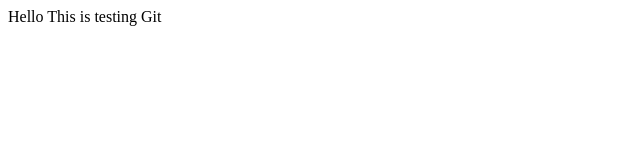
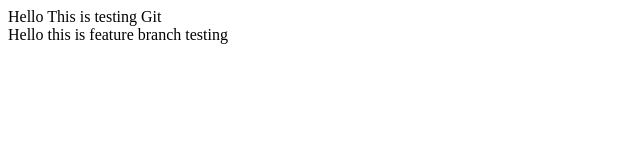
Before and after one commit to HtetWaiYan7191/demo-repo, a plain HTML site: page index.html in a window 1280 px wide. Shown: the whole page, without its empty margins (0-640 px from the left). Drawn offline with Linux system fonts and the light colour scheme.

Commit message:
update index.html adding feature branch

```diff
--- a/index.html
+++ b/index.html
@@ -10,6 +10,8 @@
 
 <body>
     <div>Hello This is testing Git</div>
+    <div>Hello this is feature branch testing</div>
+
 </body>
 
 </html>
```
